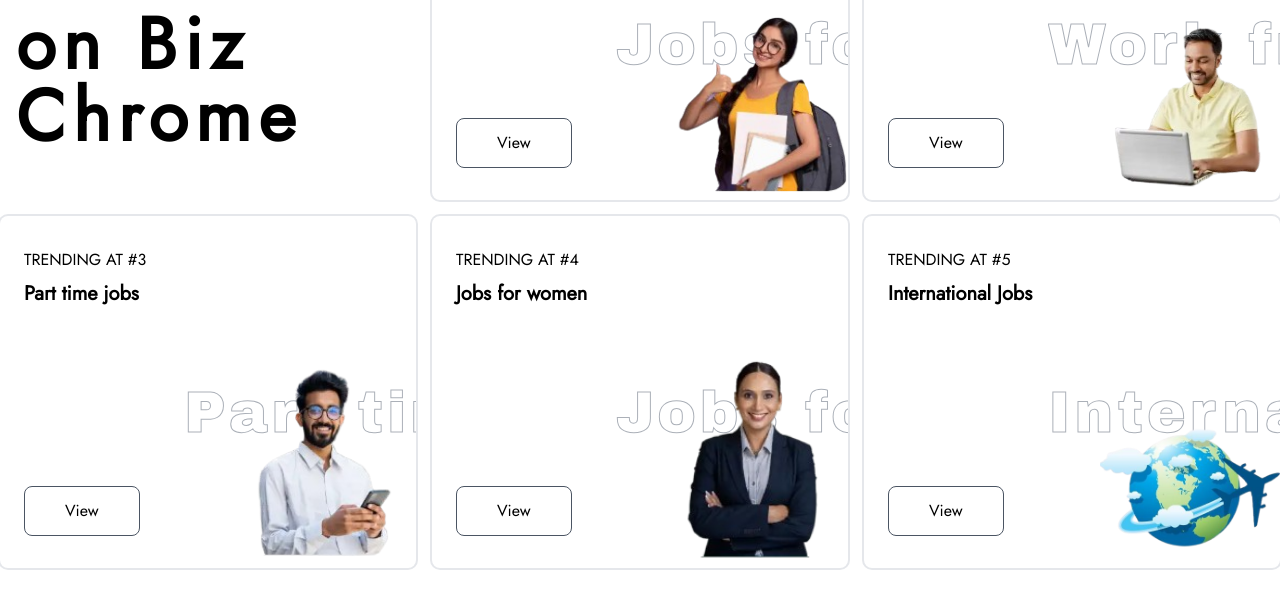
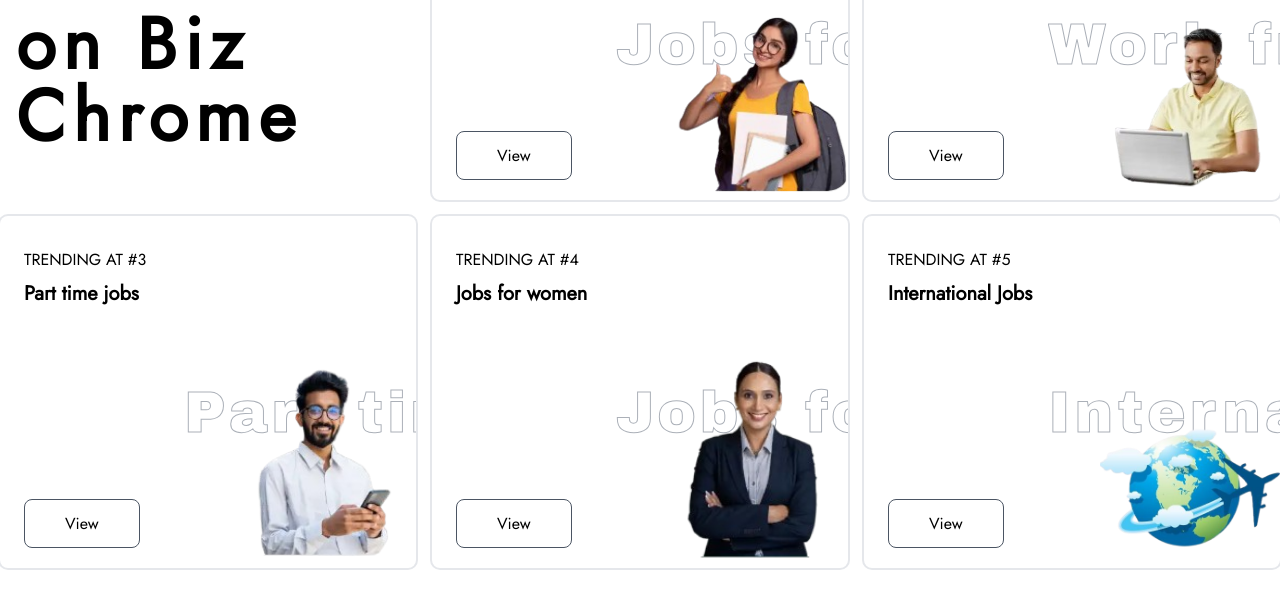
Before and after one commit to pearlorganisation/Bizchrome, a React (Vite) app in the folder Client/: page / in a window 1280 px wide. Shown: the part 1544-2142 px from the top of the page. Built offline with nearby package versions, Linux system fonts and the light colour scheme.

Commit message:
Added Link Tag on job cards

```diff
--- a/Client/src/components/Home/PopularSearch/PopularSearch.jsx
+++ b/Client/src/components/Home/PopularSearch/PopularSearch.jsx
@@ -1,16 +1,15 @@
 import React from "react";
 import style from "./style.module.css";
+import { Link } from "react-router-dom";
 
 const PopularSearch = () => {
 
-  const redirectTo = (url) => {
-    window.location.href = url
-  }
+
 
 
   const popularSearchData = [
     {
-      "title" : "Jobs for Freshers",
+      "title": "Jobs for Freshers",
       "trendingSpot": 1,
       "groupHoverBtn": "group-hover:bg-orange-600 group-hover:text-white",
       "hoverBg": "hover:bg-gradient-to-t from-orange-200 to-slate-50 hover:ring-bg-orange-700",
@@ -18,7 +17,7 @@ const PopularSearch = () => {
       "targetUrl": "/jobs/jobs-for-freshers",
     },
     {
-      "title" : "Work from home jobs",
+      "title": "Work from home jobs",
       "trendingSpot": 2,
       "groupHoverBtn": "group-hover:bg-purple-600 group-hover:text-white",
       "hoverBg": "hover:bg-gradient-to-t from-purple-400 to-slate-50 hover:ring-bg-purple-700",
@@ -26,7 +25,7 @@ const PopularSearch = () => {
       "targetUrl": "/jobs/wfh-jobs",
     },
     {
-      "title" : "Part time jobs",
+      "title": "Part time jobs",
       "trendingSpot": 3,
       "groupHoverBtn": "group-hover:bg-red-600 group-hover:text-white",
       "hoverBg": "hover:bg-gradient-to-t from-red-400 to-slate-50 hover:ring-bg-red-700",
@@ -34,7 +33,7 @@ const PopularSearch = () => {
       "targetUrl": "/jobs/part-time-jobs",
     },
     {
-      "title" : "Jobs for women",
+      "title": "Jobs for women",
       "trendingSpot": 4,
       "groupHoverBtn": "group-hover:bg-green-600 group-hover:text-white",
       "hoverBg": "hover:bg-gradient-to-t from-green-300 to-slate-50 hover:ring-bg-green-700",
@@ -42,7 +41,7 @@ const PopularSearch = () => {
       "targetUrl": "/jobs/jobs-for-women",
     },
     {
-      "title" : "International Jobs",
+      "title": "International Jobs",
       "trendingSpot": 5,
       "groupHoverBtn": "group-hover:bg-cyan-600 group-hover:text-white",
       "hoverBg": "hover:bg-gradient-to-t from-cyan-200 to-slate-50 hover:ring-bg-cyan-700",
@@ -89,12 +88,11 @@ const PopularSearch = () => {
             </div>
             <div>
               {" "}
-        <button
+              <Link to={item?.targetUrl}
                 className={`rounded-lg px-10 py-3 border border-gray-600 active:scale-95 transition-all duration-300 ${item?.groupHoverBtn}`}
-          onClick={() => redirectTo(item?.targetUrl)}
               >
                 View
-        </button>
+              </Link>
               {" "}
             </div>
             <div className="absolute right-0 bottom-1">
```
Also changed, not shown: Client/src/App.jsx (line endings or trailing spaces). Lines whose indentation alone changed are shown as unchanged.
